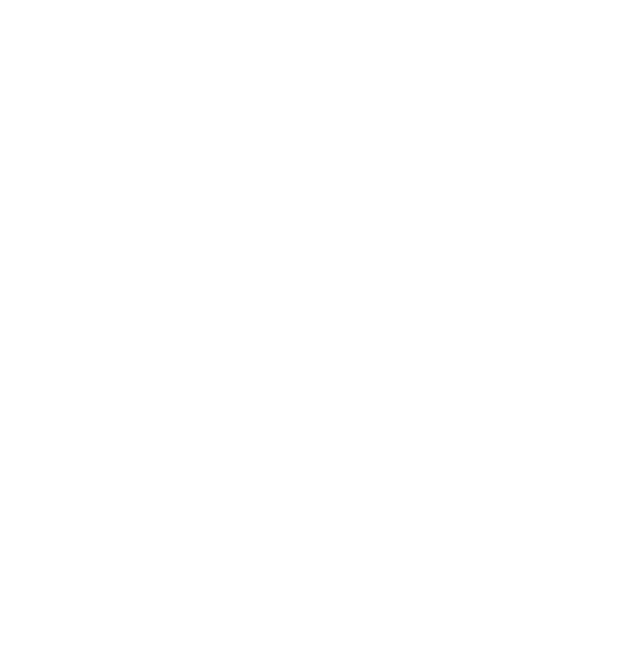
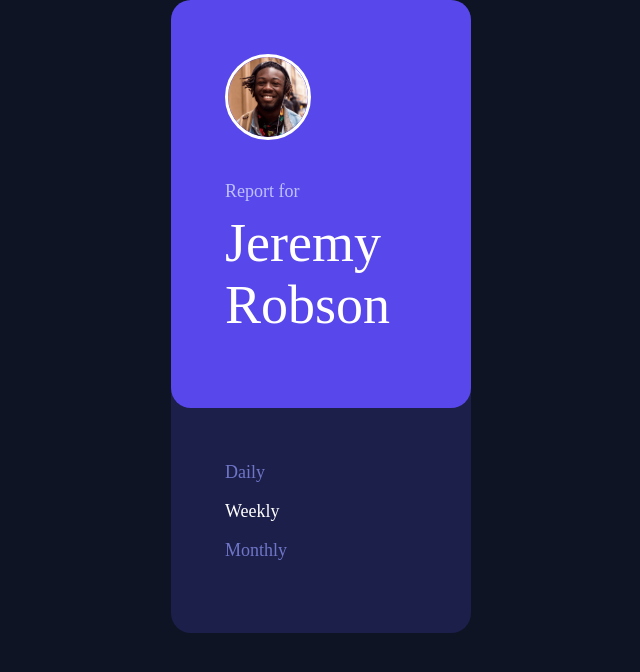
Before and after one commit to NiiAyite/time-tracking-dashboard, a plain HTML site: page index.html in a window 1280 px wide. Shown: the whole page, without its empty margins (319-959 px from the left). Drawn offline with Linux system fonts and the light colour scheme.

Commit message:
made the first card

```diff
--- a/index.html
+++ b/index.html
@@ -12,5 +12,32 @@
 </head>
 <body>
 
+  <main>
+    <div class="report-card">
+
+      <div class="top">
+        <div class="profile">
+          <img src="./images/image-jeremy.png" alt="Profile Image">
+        </div>
+
+        <div class="info">
+          <p>Report for</p>
+          <h1>Jeremy <br /> Robson</h1>
+        </div>
+      </div>
+      <div class="bottom">
+        <p class="disabled">Daily</p>
+        <p>Weekly</p>
+        <p class="disabled">Monthly</p>
+      </div>
+    </div>
+
+    <div class="reports">
+      <div class="work">
+
+      </div>
+    </div>
+  </main>
+
 </body>
 </html>
--- a/style.css
+++ b/style.css
@@ -11,6 +11,7 @@
     --Dark-blue: hsl(235, 46%, 20%);
     --Desaturated-blue: hsl(235, 45%, 61%);
     --Pale-Blue: hsl(236, 100%, 87%);
+    --White: hsl(0, 0%, 100%);
 }
 
 * {
@@ -19,3 +20,57 @@
     padding: 0;
     font-size: 18px;
 }
+
+body {
+    background-color: var(--Very-dark-blue);
+    display: flex;
+    justify-content: center;
+    align-items: center;
+    color: var(--White);
+}
+
+.report-card {
+    background-color: var(--Dark-blue);
+    border-radius: 20px;
+    width: 300px;
+}
+
+.report-card .top {
+    background-color: var(--Blue);
+    border-radius: 20px;
+    padding: 3rem;
+}
+
+.report-card .top .profile {
+    margin-bottom: 2rem;
+}
+
+.profile img {
+    width: 80px;
+    border: 3px solid;
+    border-radius: 50%;
+}
+
+.top .info p {
+    color: var(--Pale-Blue);
+    margin-bottom: 10px;
+}
+
+.top .info h1 {
+    font-weight: 100;
+    font-style: normal;
+    font-size: 3rem;
+    margin-bottom: 1rem;
+}
+
+.report-card .bottom {
+    padding: 3rem;
+}
+
+.report-card .bottom .disabled {
+    color: var(--Desaturated-blue);
+}
+
+.report-card .bottom p {
+    margin-bottom: 1rem;
+}
```
